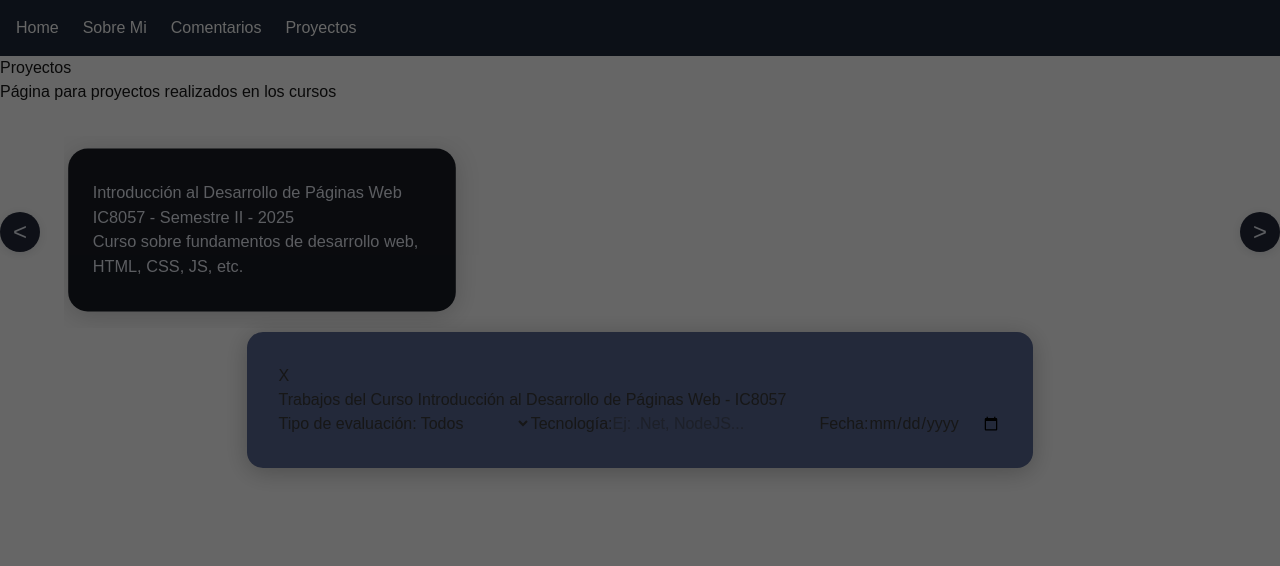
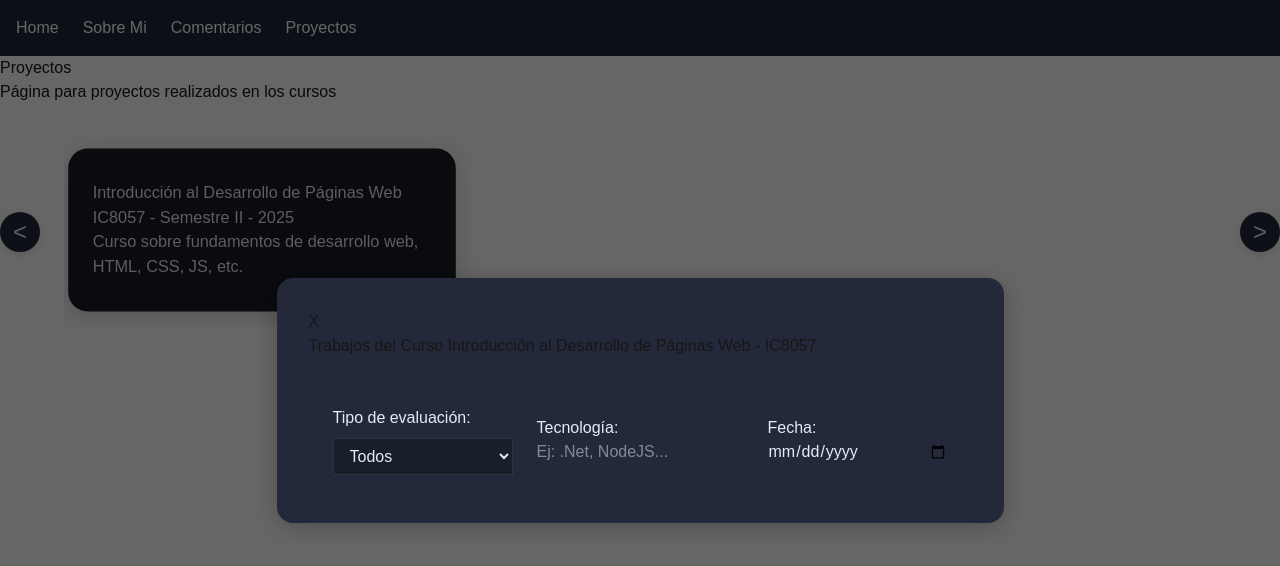
Before and after one commit to Seraf1n0/Front-Portfolio, a Next.js app: page /projects in a window 1280 px wide. Both pictures are taken after a click on the button 262 px from the left and 232 px from the top of the page. Shown: the top 566 px of the page. Built offline with nearby package versions, Linux system fonts and the light colour scheme.

Commit message:
Estilos para filtro-trabajos: Se asegura contraste en select trabajar en date: No se modifica.

```diff
--- a/src/styles/components.css
+++ b/src/styles/components.css
@@ -1,4 +1,43 @@
 /* Estilos base para componentes reutilizables */
+
+/* Filtro de Trabajos */
+.filtros-trabajos form{
+	display: flex;
+	flex-wrap: wrap;
+	gap: 1.5rem;
+	align-items: center;
+	background: #23293a;
+	padding: 1rem 1.5rem;
+	border-radius: 1rem;
+	margin-top: 2rem;
+}
+
+.filtros-trabajos label {
+	display: flex;
+	flex-direction: column;
+	color: #e6eaf3;
+	font-size: 1rem;
+	min-width: 180px;
+}
+
+.filtros-trabajos select,
+.filtros-trabajos input[type="text"]
+.filtros-trabajos input[type="date"] {
+	margin-top: 0.5rem;
+	padding: 0.5rem 0.75rem;
+	border-radius: 0,5rem;
+	border: 1px solid #2e3440;
+	background: #181f2a;
+	color: #e6eaf3;
+	font-size: 1rem;
+	outline: none;
+}
+
+.filtros-trabajos select:focus,
+.filtros-trabajos input:focus {
+  border-color: #3b82f6;
+  box-shadow: 0 0 0 2px #3b82f680;
+}
 
 /* ModalTrabajos */
 .modal-overlay {
```
